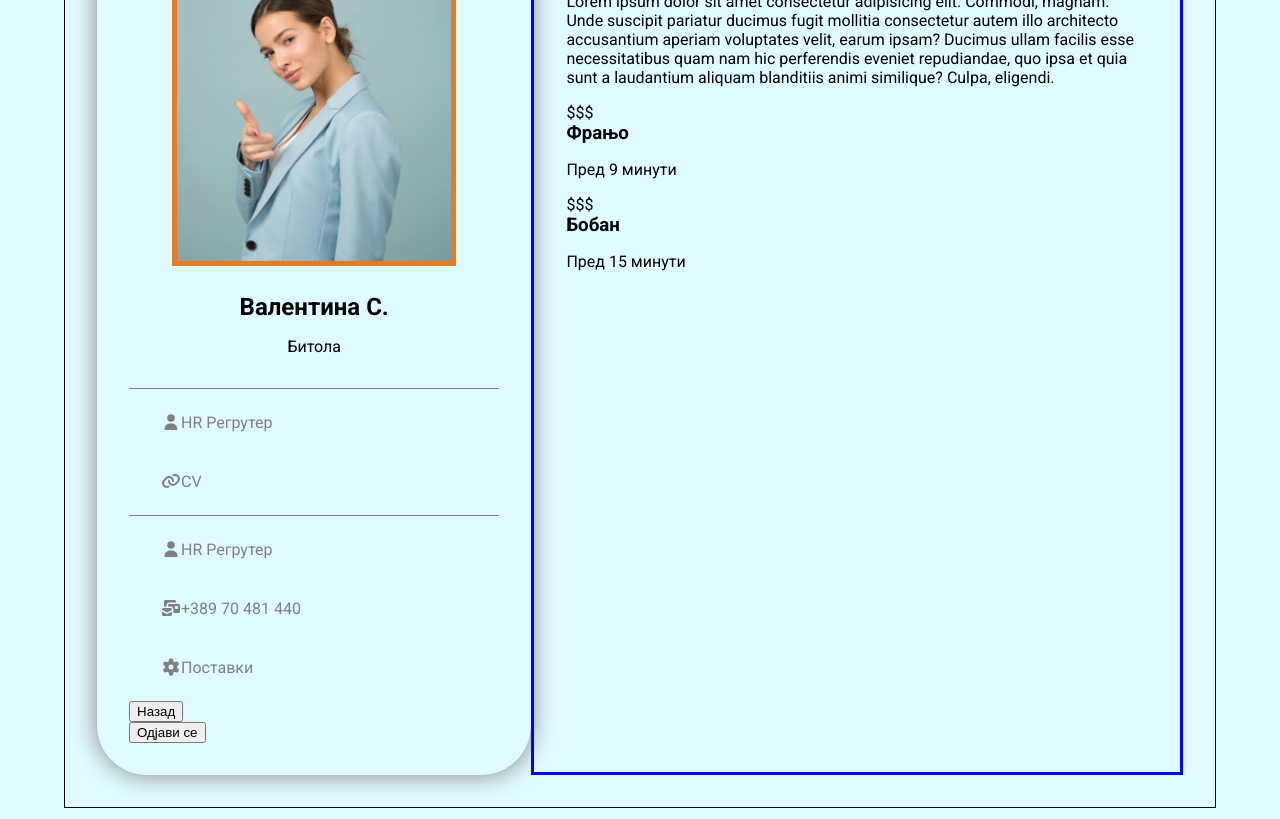
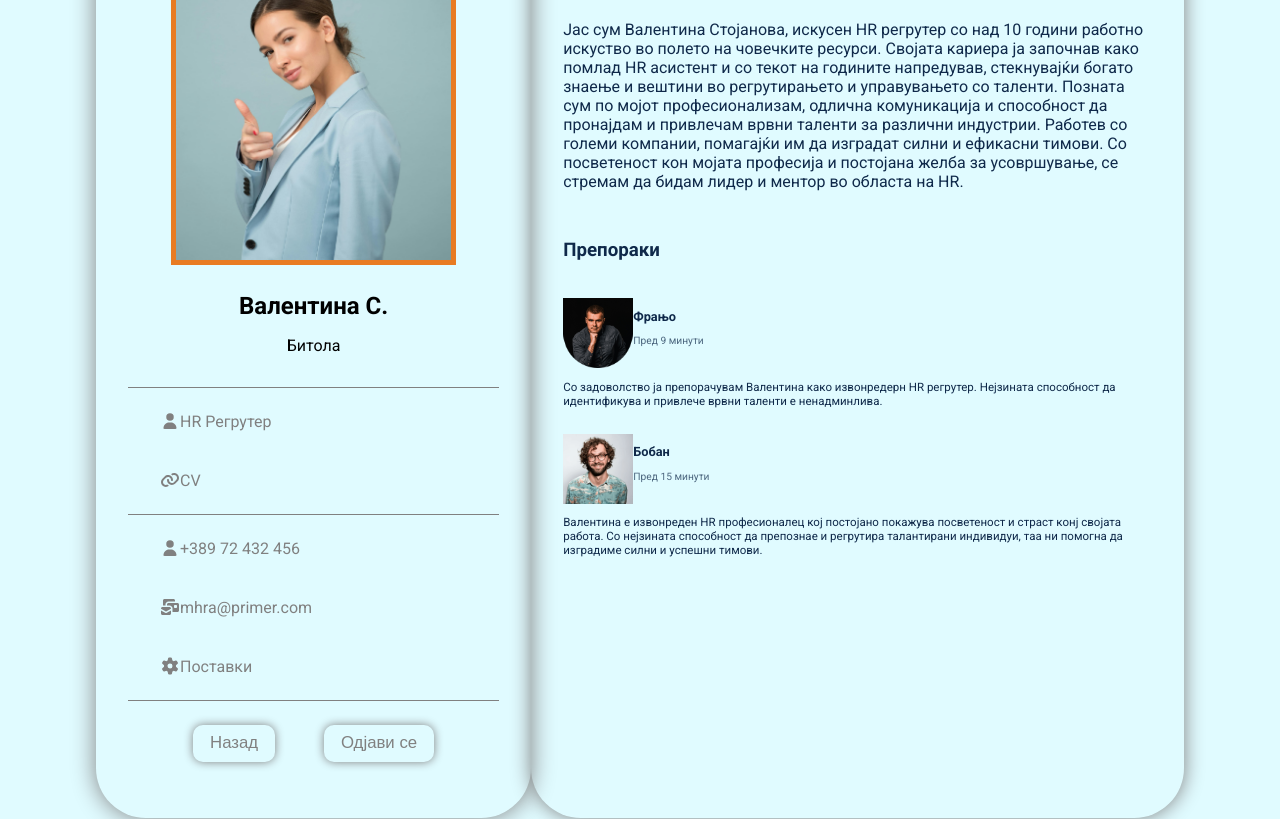
Before and after one commit to Lafazanovski/MHRA, a Next.js app: page /userDashboard in a window 1280 px wide. Shown: the part 300-1119 px from the top of the page. Built offline with nearby package versions, Linux system fonts and the light colour scheme; no server answers.

Commit message:
update userPersonalInfo component

```diff
--- a/src/components/userPersonalInfo/userPersonalInfo.css
+++ b/src/components/userPersonalInfo/userPersonalInfo.css
@@ -6,7 +6,6 @@
 }
 
 .userPersonalInfoContainer {
-  border: 1px solid black;
   padding: 2em;
   display: flex;
   gap: 50;
@@ -38,12 +37,6 @@
     margin-bottom: 2em;
 }
 
-.userPersonalInfoRightDiv {
-  width: 60%;
-  border: 3px solid blue;
-  padding: 2em;
-}
-
 .jobAndCvDiv {
     border-top: 1px solid grey;
 }
@@ -60,6 +53,93 @@
     &:hover {
         cursor: pointer;
         transform: scale(1.03);
-        background-color: grey;
     }
 }
+
+.backAndLogoutDiv {
+  display: flex;
+  padding: 1.5em 1em;
+  justify-content: space-evenly;
+  border-top: 1px solid grey;
+}
+
+.backBtn, .logOutBtn {
+  padding: 0.5em 1em;
+  border-radius: 10px;
+  border: none;
+  box-shadow: 0 0 10px #808080;
+  background-color: inherit;
+  font-size: 1.05em;
+  color: #808080;
+  transition: 0.3s ease;
+  cursor: pointer;
+
+  &:hover {
+    transform: scale(1.1);
+    color: var(--primary-color);
+  }
+}
+
+.userDashboardSettingsButton {
+  color: grey;
+}
+
+.userPersonalInfoRightDiv {
+  width: 60%;
+  border: none;
+  box-shadow: 0 0 20px grey;
+  border-radius: 50px;
+  padding: 2em;
+}
+
+.shortBioDiv  {
+  color: var(--secondary-color);
+}
+
+.shortBioDiv p {
+  margin-block: 3em;
+}
+
+.recommendationsDiv {
+  color: var(--secondary-color);
+}
+
+.recommendationsDiv h3 {
+  margin-bottom: 2em;
+}
+
+.recommendationsDiv p {
+  font-size: 0.9em;
+}
+
+.recommendation {
+  font-size: 0.8em;
+  margin-block: 2em;
+}
+
+.recommendationImageAndNameDiv {
+  display: flex;
+  align-items: center;
+  gap: 20;
+}
+
+.recommendationImageDiv {
+  border-radius: 0 0 50 50;
+  background-size: contain;
+  background-position: center;
+  width: 70px;
+  height: 70px;
+}
+
+.recommendationImageDiv1 {
+background-image: url("/images/dzejms.png");
+}
+
+.recommendationImageDiv2 {
+  background-image: url("/images/ljupco.png");
+}
+
+.recommendationNameDiv p {
+  opacity: 0.7;
+  font-size: 0.8em;
+}
--- a/src/components/userPersonalInfo/userPersonalInfo.tsx
+++ b/src/components/userPersonalInfo/userPersonalInfo.tsx
@@ -9,6 +9,7 @@ import React from "react";
 import { auth } from "@/lib/firebase";
 import { signOut } from "firebase/auth";
 import { useRouter } from "next/router";
+import Link from "next/link";
 
 const UserPersonalInfo = () => {
   const router = useRouter();
@@ -18,7 +19,7 @@ const UserPersonalInfo = () => {
       await signOut(auth);
       router.push("/signUp");
     } catch (err) {
-      console.error(err)
+      console.error(err);
     }
   };
 
@@ -55,7 +56,7 @@ const UserPersonalInfo = () => {
                 <div className="jobIcon">
                   <FontAwesomeIcon icon={faUser} className="personalInfoIcon" />
                 </div>
-                <p>HR Регрутер</p>
+                <p>+389 72 432 456</p>
               </div>
               <div className="CvDiv personalInfoDiv">
                 <div className="jobIcon">
@@ -64,15 +65,19 @@ const UserPersonalInfo = () => {
                     className="personalInfoIcon"
                   />
                 </div>
-                <p>+389 70 481 440</p>
+                <p>mhra@primer.com</p>
               </div>
               <div className="CvDiv personalInfoDiv">
                 <div className="jobIcon">
                   <FontAwesomeIcon icon={faGear} className="personalInfoIcon" />
                 </div>
-                <p>Поставки</p>
+                <Link href="/userDashboard">
+                  <p className="userDashboardSettingsButton">Поставки</p>
+                </Link>
               </div>
             </div>
+            {/* Back and Logout Div */}
+            <div className="backAndLogoutDiv">
               {/* Back Button */}
               <div className="backButtonDiv">
                 <button
@@ -89,42 +94,41 @@ const UserPersonalInfo = () => {
                 </button>
               </div>
             </div>
+          </div>
           {/* Right */}
           <div className="userPersonalInfoRightDiv">
             {/* User Biography */}
             <div className="shortBioDiv">
               <h2>Кратка Биографија</h2>
               <p>
-                Lorem ipsum dolor sit amet consectetur adipisicing elit.
-                Commodi, magnam. Unde suscipit pariatur ducimus fugit mollitia
-                consectetur autem illo architecto accusantium aperiam voluptates
-                velit, earum ipsam? Ducimus ullam facilis esse necessitatibus
-                quam nam hic perferendis eveniet repudiandae, quo ipsa et quia
-                sunt a laudantium aliquam blanditiis animi similique? Culpa,
-                eligendi.
+                Јас сум Валентина Стојанова, искусен HR регрутер со над 10 години работно искуство во полето на човечките ресурси. Својата кариера ја започнав како помлад HR асистент и со текот на годините напредував, стекнувајќи богато знаење и вештини во регрутирањето и управувањето со таленти. Позната сум по мојот професионализам, одлична комуникација и способност да пронајдам и привлечам врвни таленти за различни индустрии. Работев со големи компании, помагајќи им да изградат силни и ефикасни тимови. Со посветеност кон мојата професија и постојана желба за усовршување, се стремам да бидам  лидер и ментор во областа на HR.
               </p>
             </div>
             {/* Recommendations */}
             <div className="recommendationsDiv">
+              <h3>Препораки</h3>
               {/* 1 */}
-              <div className="recommendation1">
+              <div className="recommendation1 recommendation">
                 <div className="recommendationImageAndNameDiv">
-                  <div className="recommendationImageDiv">$$$</div>
+                  <div className="recommendationImageDiv recommendationImageDiv1"></div>
                   <div className="recommendationNameDiv">
-                    <h3>Фрањо</h3>
+                    <h4>Фрањо</h4>
                     <p>Пред 9 минути</p>
                   </div>
                 </div>
+                <p>Со задоволство ја препорачувам Валентина како извонредерн HR регрутер. Нејзината способност да идентификува и привлече врвни таленти е ненадминлива.
+                </p>
               </div>
               {/* 2 */}
-              <div className="recommendation2">
+              <div className="recommendation2 recommendation">
                 <div className="recommendationImageAndNameDiv">
-                  <div className="recommendationImageDiv">$$$</div>
+                  <div className="recommendationImageDiv recommendationImageDiv2"></div>
                   <div className="recommendationNameDiv">
-                    <h3>Бобан</h3>
+                    <h4>Бобан</h4>
                     <p>Пред 15 минути</p>
                   </div>
                 </div>
+                <p>Валентина е извонреден HR професионалец кој постојано покажува посветеност и страст конј својата работа. Со нејзината способност да препознае и регрутира талантирани индивидуи, таа ни помогна да изградиме силни и успешни тимови.</p>
               </div>
             </div>
           </div>
```
Lines whose indentation alone changed are shown as unchanged.
